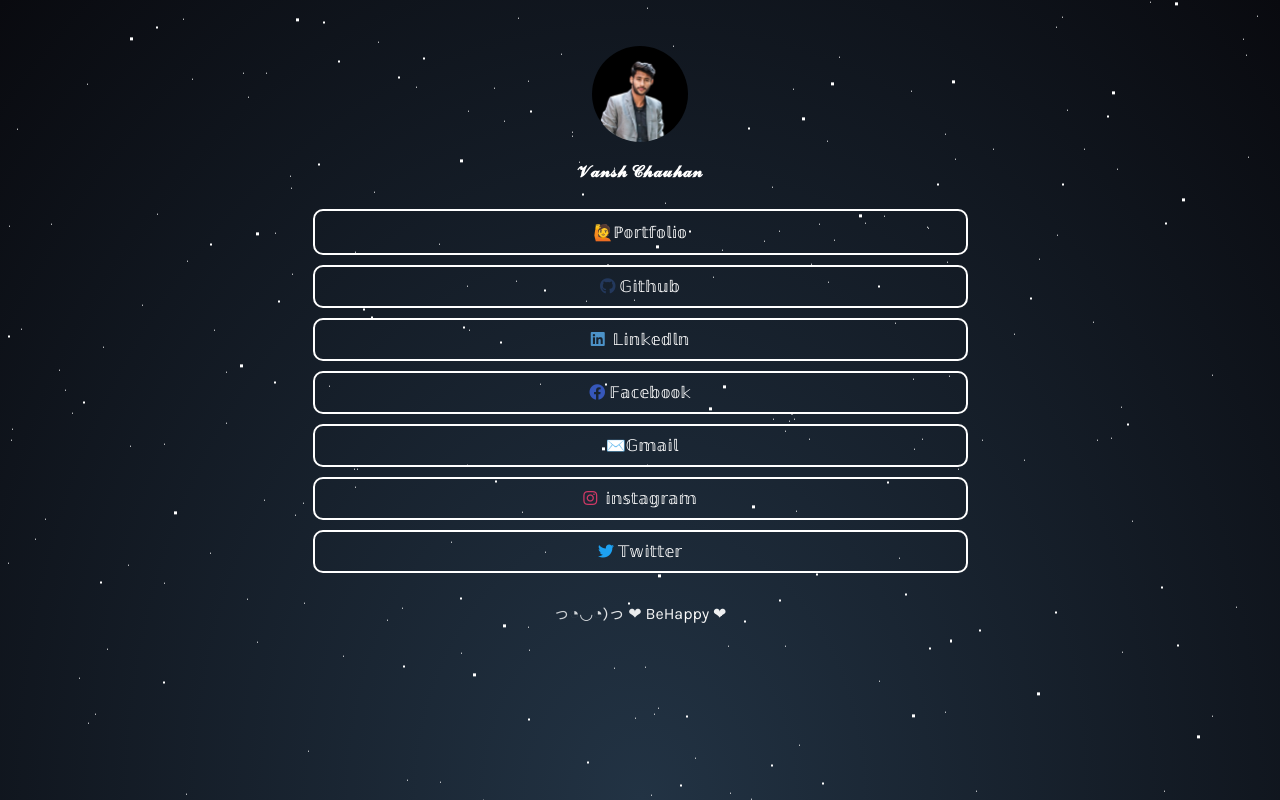
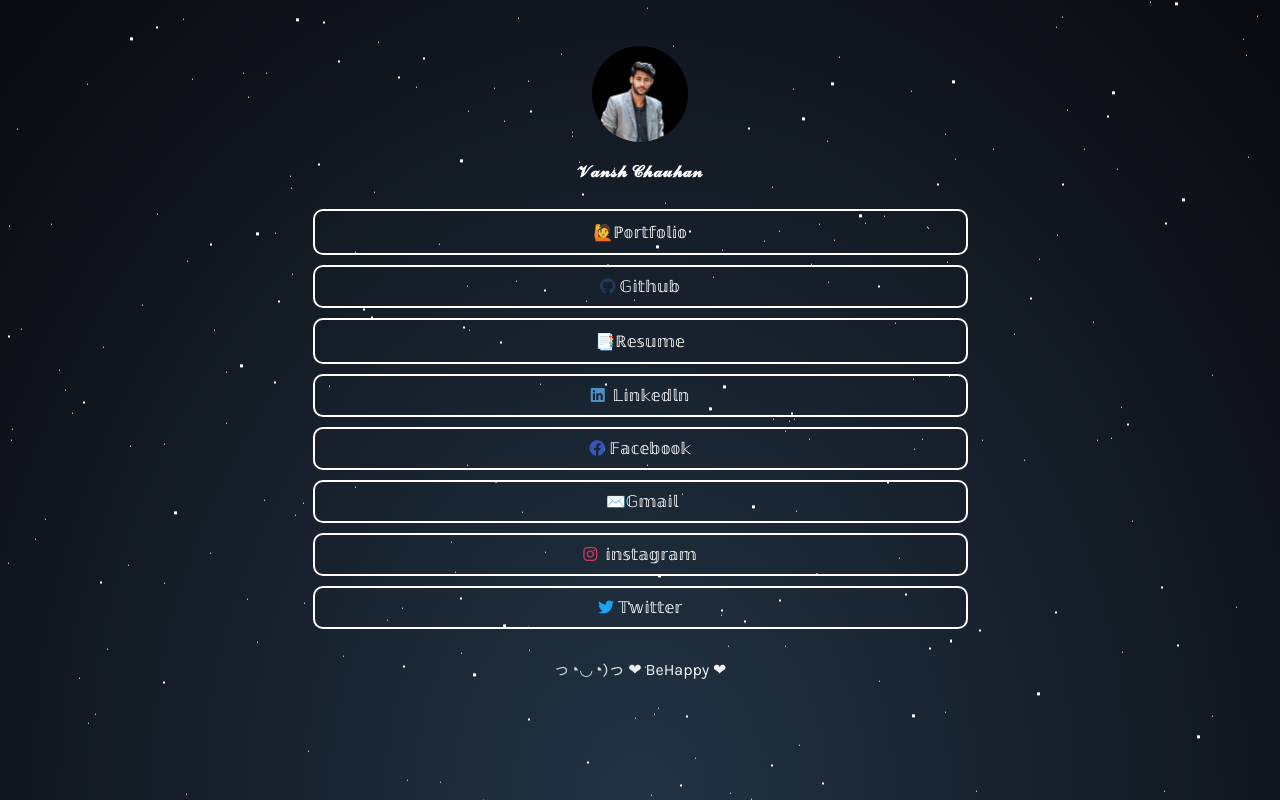
Before and after one commit to vanshchauhan21/linktree, a plain HTML site: page index.html in a window 1280 px wide. Drawn offline with Linux system fonts and the light colour scheme; some icons are missing.

Commit message:
Update index.html

```diff
--- a/index.html
+++ b/index.html
@@ -50,6 +50,9 @@
       <a class="link" href="https://github.com/vanshchauhan21" target="_blank">
         <i class="fab fa-github" style="color: #23385c;">&nbsp;</i>𝔾𝕚𝕥𝕙𝕦𝕓
       </a>
+      <a class="link" href="https://drive.google.com/file/d/1u6OHQLfVmeDgo-wISMppcEKztQAjcveO/view?pli=1" target="_blank">
+        📑ℝ𝕖𝕤𝕦𝕞𝕖
+      </a>
       <a class="link" href="https://www.linkedin.com/in/vanshchauhan21" target="_blank">
         <i class="fab fa-linkedin" style="color: #4c92c8;">&nbsp;</i>
 𝕃𝕚𝕟𝕜𝕖𝕕𝕝𝕟
```
